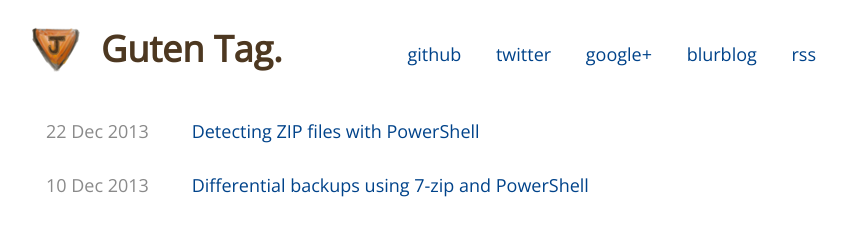
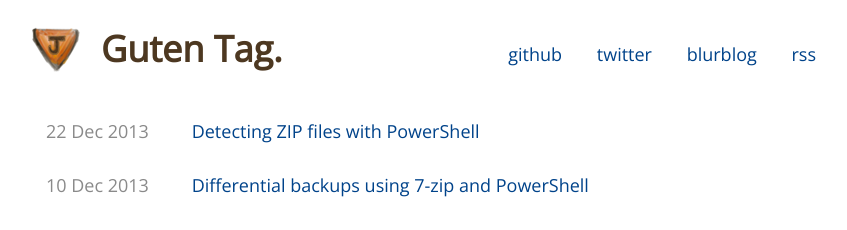
Before and after one commit to jpoehls/zduck.com, a Jekyll site: the page built from index.html, in a window 1280 px wide. Shown: the top 230 px of the page, without its empty margins (209-1056 px from the left). Built offline with Jekyll 4.4.1, drawn with Linux system fonts in a browser that asks for light colours; Markdown is read by kramdown in place of the engine named in the settings.

Commit message:
Removed google+ link

```diff
--- a/index.html
+++ b/index.html
@@ -57,7 +57,6 @@ h1 {
 <p>
     <a href=//github.com/jpoehls>github</a>
     <a href=//twitter.com/joshuapoehls>twitter</a>
-    <a href=//plus.google.com/118086936663780802301?rel=author>google+</a>
     <a href=//silent__thought.newsblur.com>blurblog</a>
     <a href=/atom.xml>rss</a>
 </p>
```
